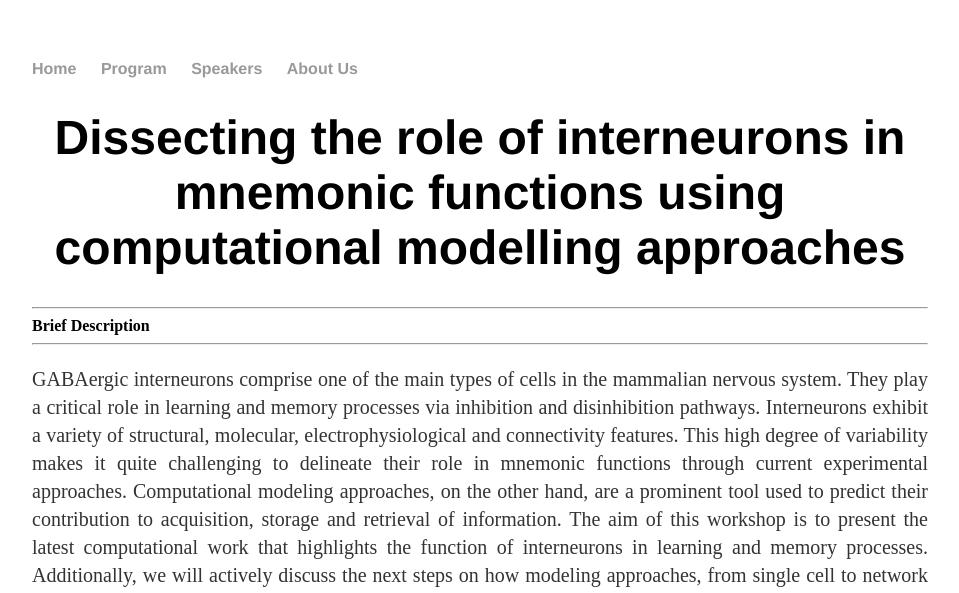
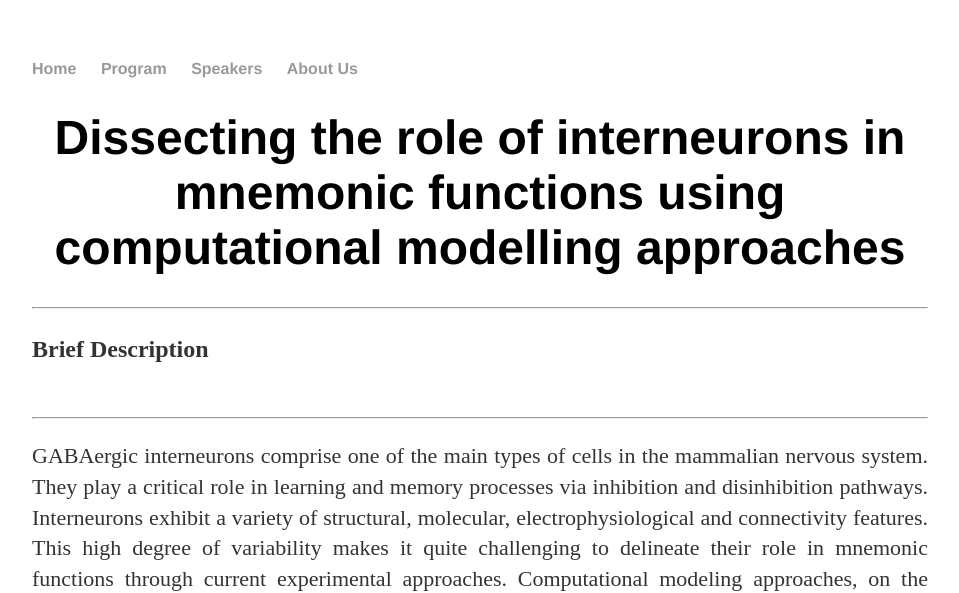
Before and after one commit to spirosChv/ocns2021interneurons, a Jekyll site: the page built from index.html, in a window 1280 px wide. Shown: the top 593 px of the page, without its empty margins (160-1119 px from the left). Built offline with Jekyll 4.4.1, drawn with Linux system fonts in a browser that asks for light colours.

Commit message:
Update index.html

```diff
--- a/index.html
+++ b/index.html
@@ -4,8 +4,8 @@ title: Dissecting the role of interneurons in mnemonic functions using computati
 ---
 <div class="blurb">
 	<h1><center>Dissecting the role of interneurons in mnemonic functions using computational modelling approaches</h1></center>
-	<hr> <b> Brief Description </b>
-	<br> <hr><div align="justify" > <p style="font-size:20px">GABAergic interneurons comprise one of the main types of cells in the mammalian nervous system.
+	<hr> <p style="font-size:24px"><b> Brief Description </b></p>
+	<br> <hr><div align="justify" > <p style="font-size:22px">GABAergic interneurons comprise one of the main types of cells in the mammalian nervous system.
 	They play a critical role in learning and memory processes via inhibition and disinhibition pathways.
 	Interneurons exhibit a variety of structural, molecular, electrophysiological and connectivity features.
 	This high degree of variability makes it quite challenging to delineate their role in mnemonic functions through
```
